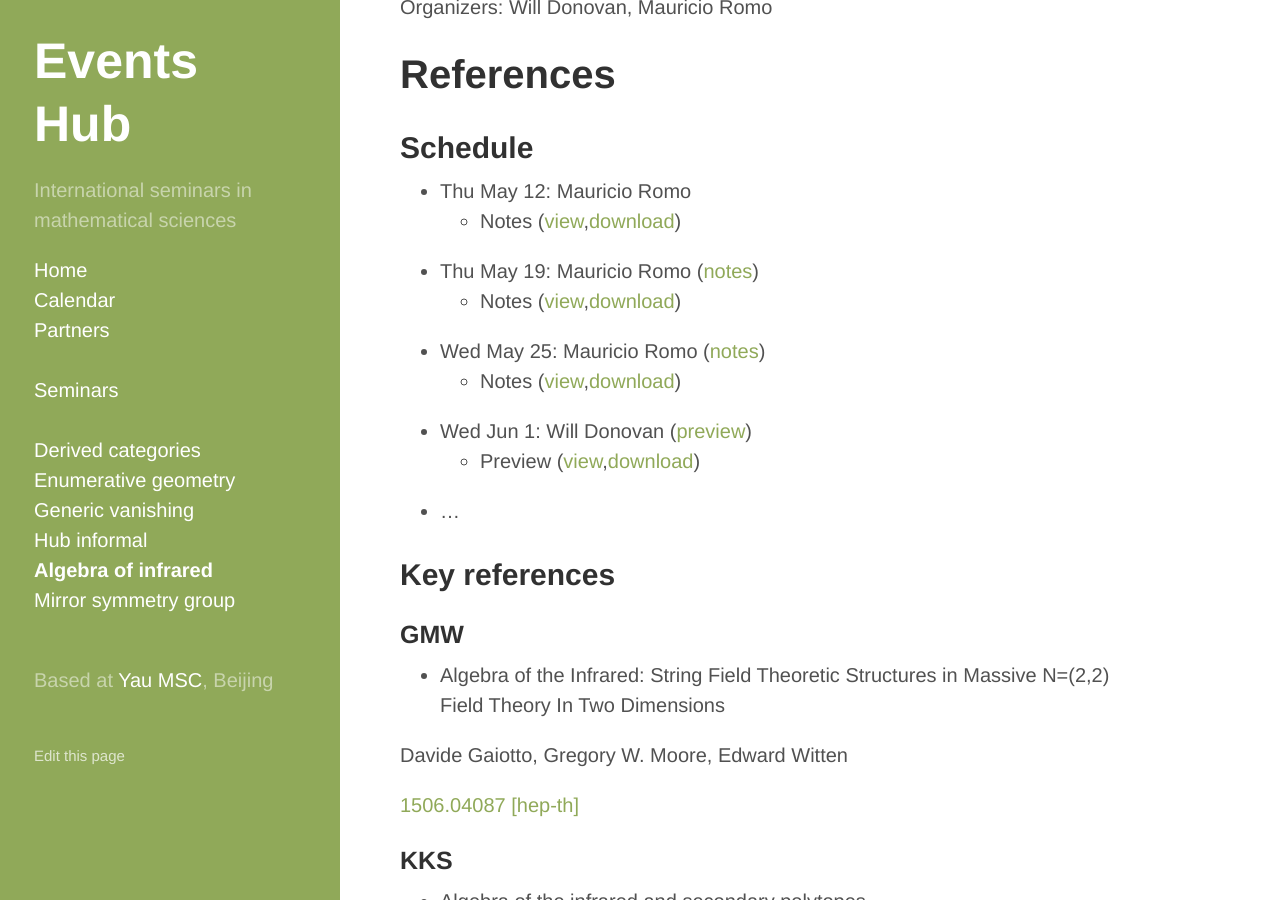
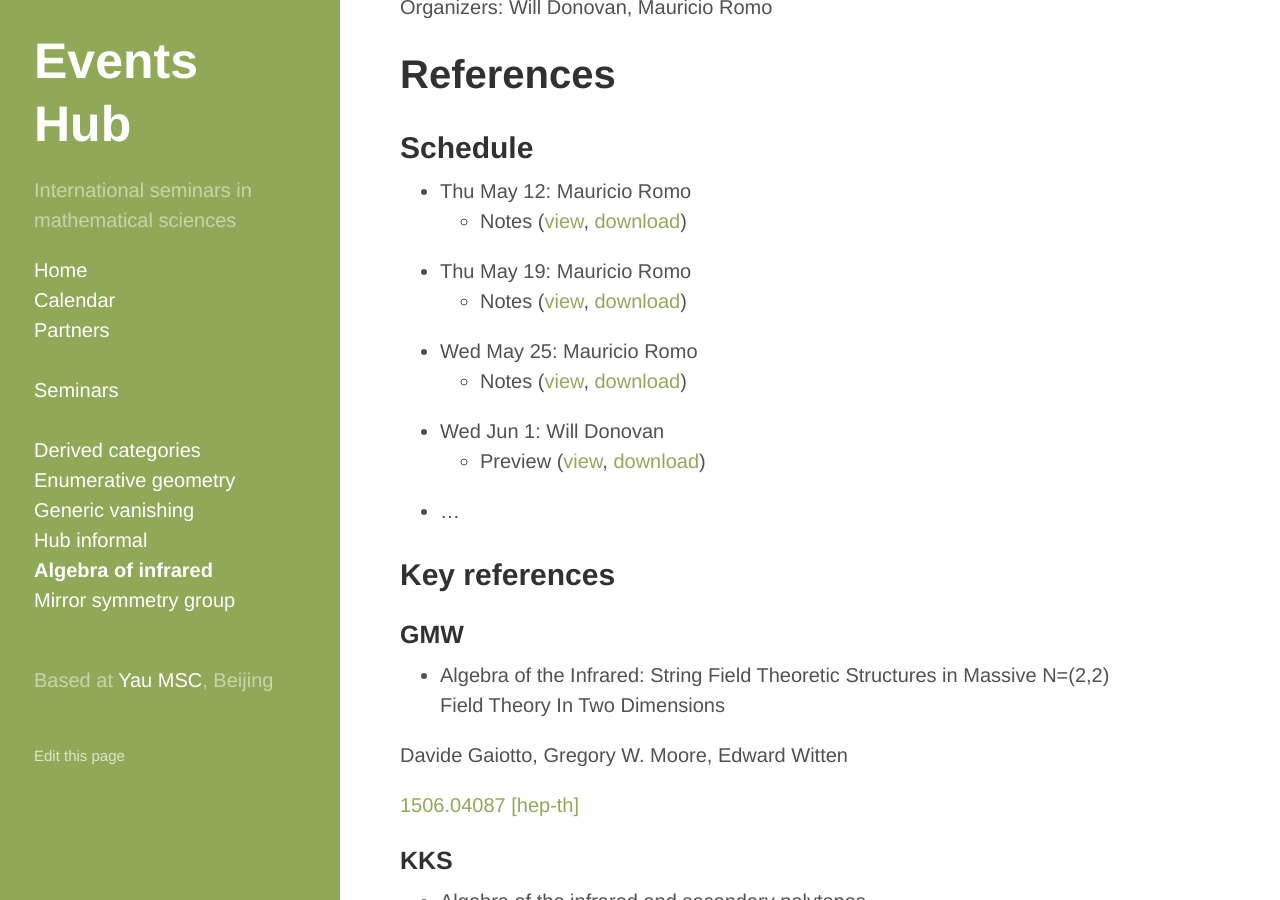
Before and after one commit to yau-msc-events/yau-msc-events.github.io, a Jekyll site: the page built from seminar-ir.md, in a window 1280 px wide and 900 px high, scrolled down 318 px. Built offline with Jekyll 4.4.1, drawn with Linux system fonts in a browser that asks for light colours.

Commit message:
Update seminar-ir.md

```diff
--- a/seminar-ir.md
+++ b/seminar-ir.md
@@ -13,13 +13,13 @@ Organizers: Will Donovan, Mauricio Romo
 ## Schedule
 
 * Thu May 12: Mauricio Romo
-  - Notes ([view](https://cloud.tsinghua.edu.cn/f/c728750c2adf43819fe9),[download](https://cloud.tsinghua.edu.cn/f/c728750c2adf43819fe9/?dl=1))
-* Thu May 19: Mauricio Romo ([notes](https://cloud.tsinghua.edu.cn/f/4ef6ec2e0fde42ab970e/?dl=1))
-  - Notes ([view](https://cloud.tsinghua.edu.cn/f/4ef6ec2e0fde42ab970e),[download](https://cloud.tsinghua.edu.cn/f/4ef6ec2e0fde42ab970e/?dl=1))
-* Wed May 25: Mauricio Romo ([notes](https://cloud.tsinghua.edu.cn/f/338c19e83abe44fb95f5/?dl=1))
-  - Notes ([view](https://cloud.tsinghua.edu.cn/f/338c19e83abe44fb95f5),[download](https://cloud.tsinghua.edu.cn/f/338c19e83abe44fb95f5/?dl=1))
-* Wed Jun 1: Will Donovan ([preview](https://cloud.tsinghua.edu.cn/f/c55f2e3ab10740e8b514/?dl=1))
-  - Preview ([view](https://cloud.tsinghua.edu.cn/f/c55f2e3ab10740e8b514),[download](https://cloud.tsinghua.edu.cn/f/c55f2e3ab10740e8b514/?dl=1))
+  - Notes ([view](https://cloud.tsinghua.edu.cn/f/c728750c2adf43819fe9), [download](https://cloud.tsinghua.edu.cn/f/c728750c2adf43819fe9/?dl=1))
+* Thu May 19: Mauricio Romo
+  - Notes ([view](https://cloud.tsinghua.edu.cn/f/4ef6ec2e0fde42ab970e), [download](https://cloud.tsinghua.edu.cn/f/4ef6ec2e0fde42ab970e/?dl=1))
+* Wed May 25: Mauricio Romo
+  - Notes ([view](https://cloud.tsinghua.edu.cn/f/338c19e83abe44fb95f5), [download](https://cloud.tsinghua.edu.cn/f/338c19e83abe44fb95f5/?dl=1))
+* Wed Jun 1: Will Donovan
+  - Preview ([view](https://cloud.tsinghua.edu.cn/f/c55f2e3ab10740e8b514), [download](https://cloud.tsinghua.edu.cn/f/c55f2e3ab10740e8b514/?dl=1))
 * ...
 
 ## Key references
```
